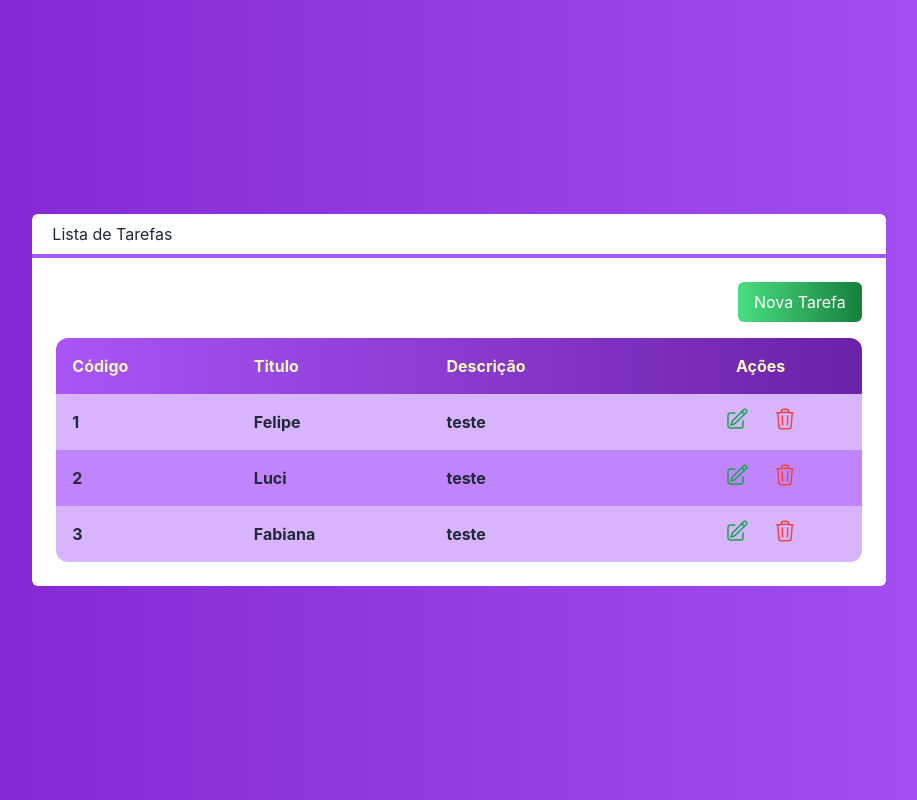
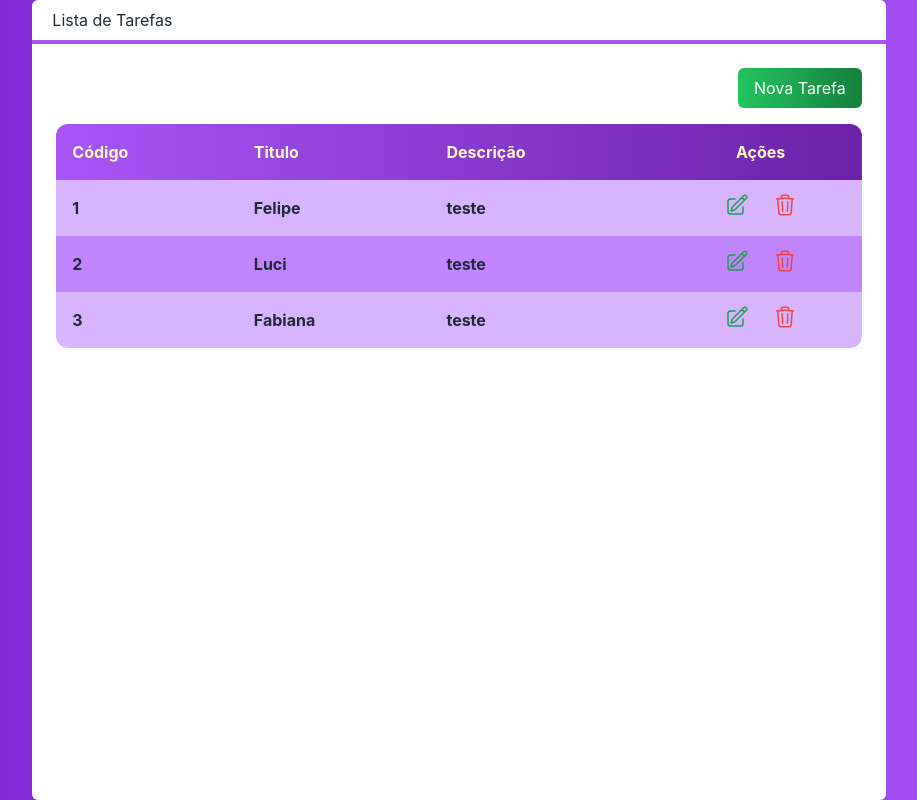
Before and after one commit to Felipe-S-O/App-tarefas, a Next.js app: page / in a window 1280 px wide. Shown: the whole page, without its empty margins (181-1098 px from the left). Built offline with nearby package versions, Linux system fonts and the light colour scheme.

Commit message:
ajuste layout

```diff
--- a/src/components/Botao.tsx
+++ b/src/components/Botao.tsx
@@ -8,7 +8,7 @@
 
     return(
         <button onClick={props.onClick}
-        className={`bg-gradient-to-r from-green-400 to-green-700
+        className={`bg-gradient-to-r from-green-500 to-green-700
         text-white px-4 py-2 rounded-md
         ${props.className}
         `}>
--- a/src/pages/index.tsx
+++ b/src/pages/index.tsx
@@ -38,7 +38,7 @@
 
 
   return (
-    <div className={` flex h-screen justify-center items-center
+    <div className={` flex h-screen justify-center
     bg-gradient-to-r from-purple-700  to-purple-500 `}>
 
       <Layout titulo="Lista de Tarefas">
```
